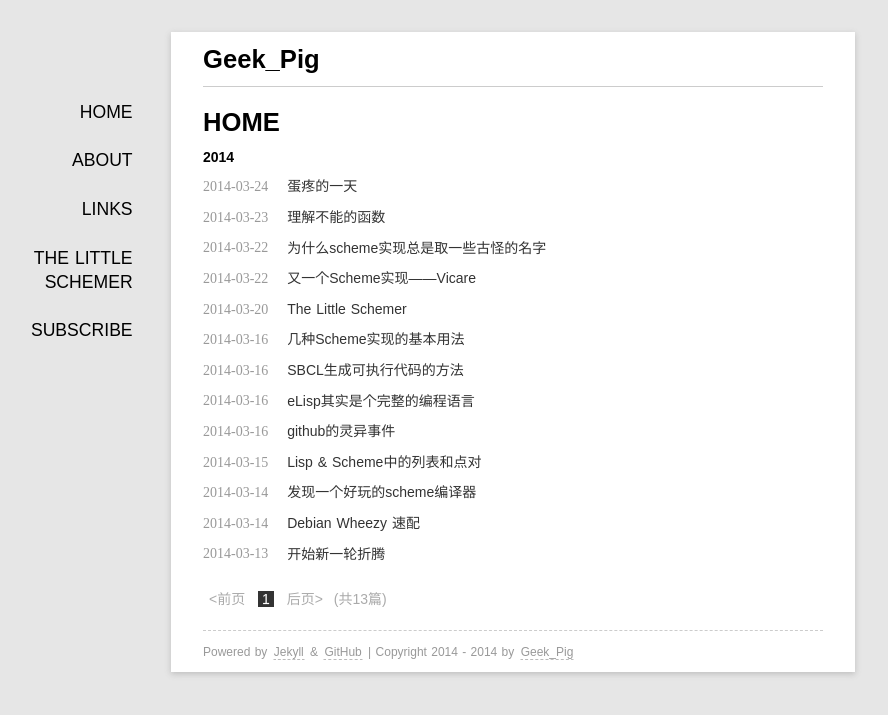
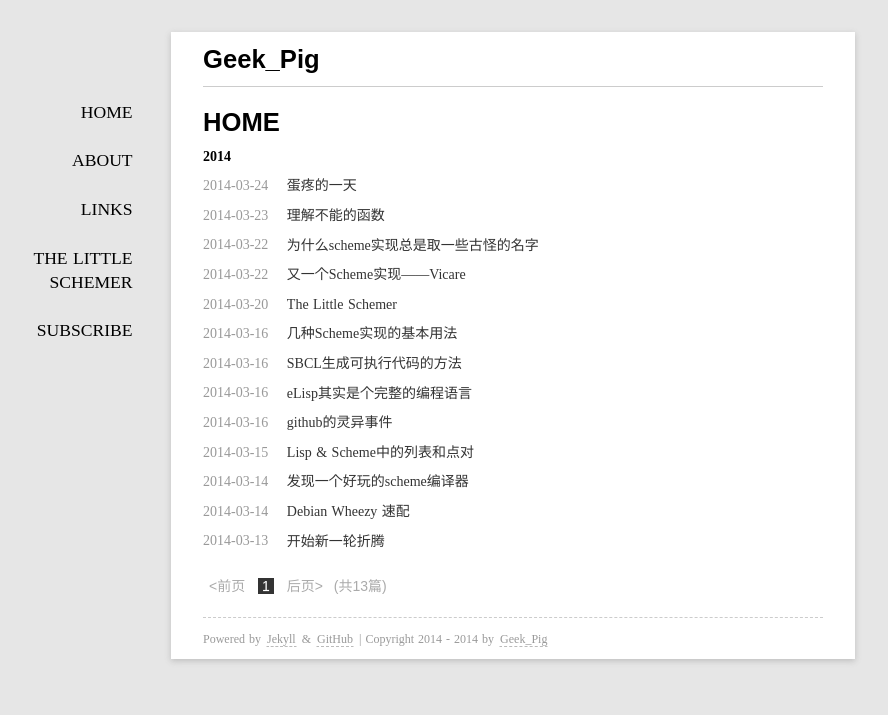
Before and after one commit to rhuichao/uternet.github.io, a Jekyll site: the page built from index.html, in a window 1280 px wide. Shown: the top 715 px of the page, without its empty margins (127-1015 px from the left). Built offline with Jekyll 4.4.1, drawn with Linux system fonts in a browser that asks for light colours; some web fonts are replaced; Markdown is read by kramdown in place of the engine named in the settings; the list of posts is cut into pages by our own code.

Commit message:
new document posted

```diff
--- a/media/css/style.css
+++ b/media/css/style.css
@@ -7,7 +7,7 @@ body{
     word-spacing:1px;
     margin-left:auto;
     margin-right:auto;
-    font-family:"Gentium Book Basic","Hiragino Sans GB","Microsoft YaHei","WenQianYi Micro Hei",sans-serif;
+    font-family:"Gentium Book Basic","Hiragino Sans GB","Microsoft YaHei","WenQianYi Micro Hei",serif;
     color:#000000;
     background-color:#e6e6e6;
     line-height: 150%;
```
